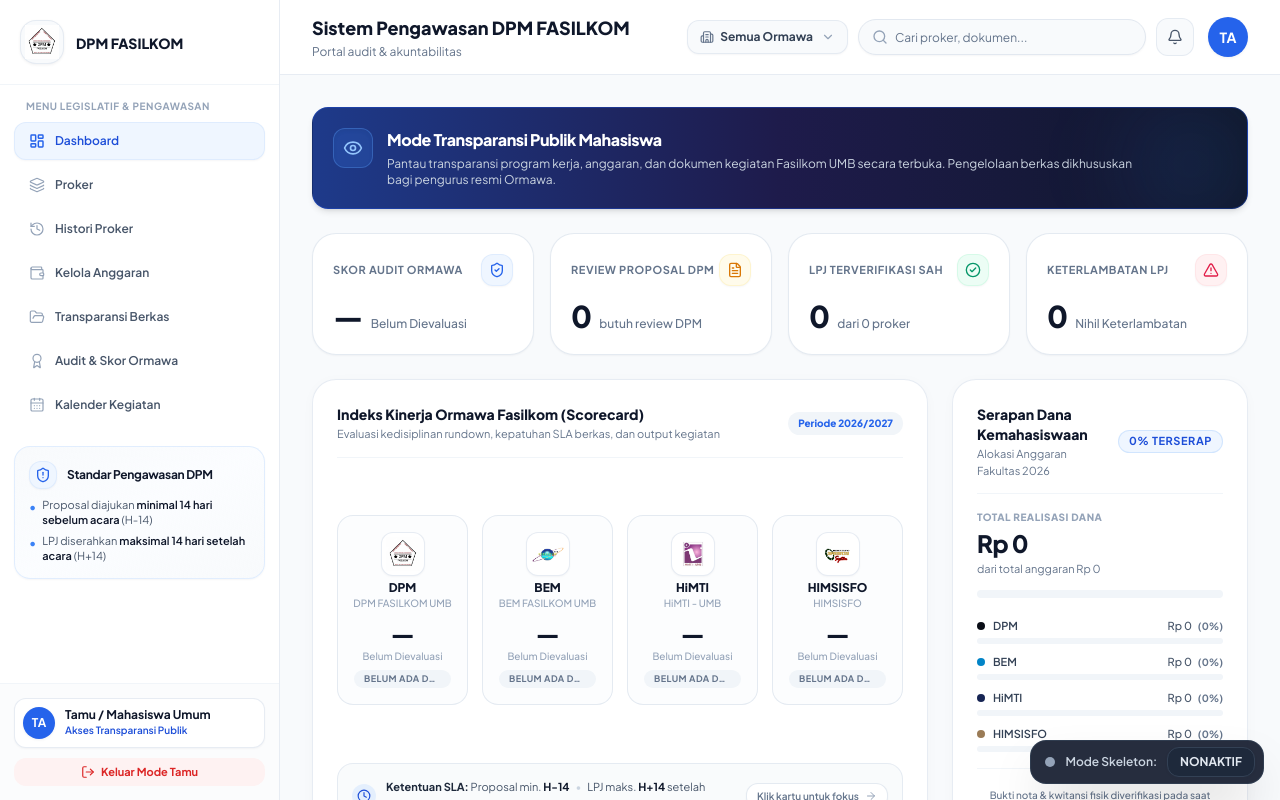
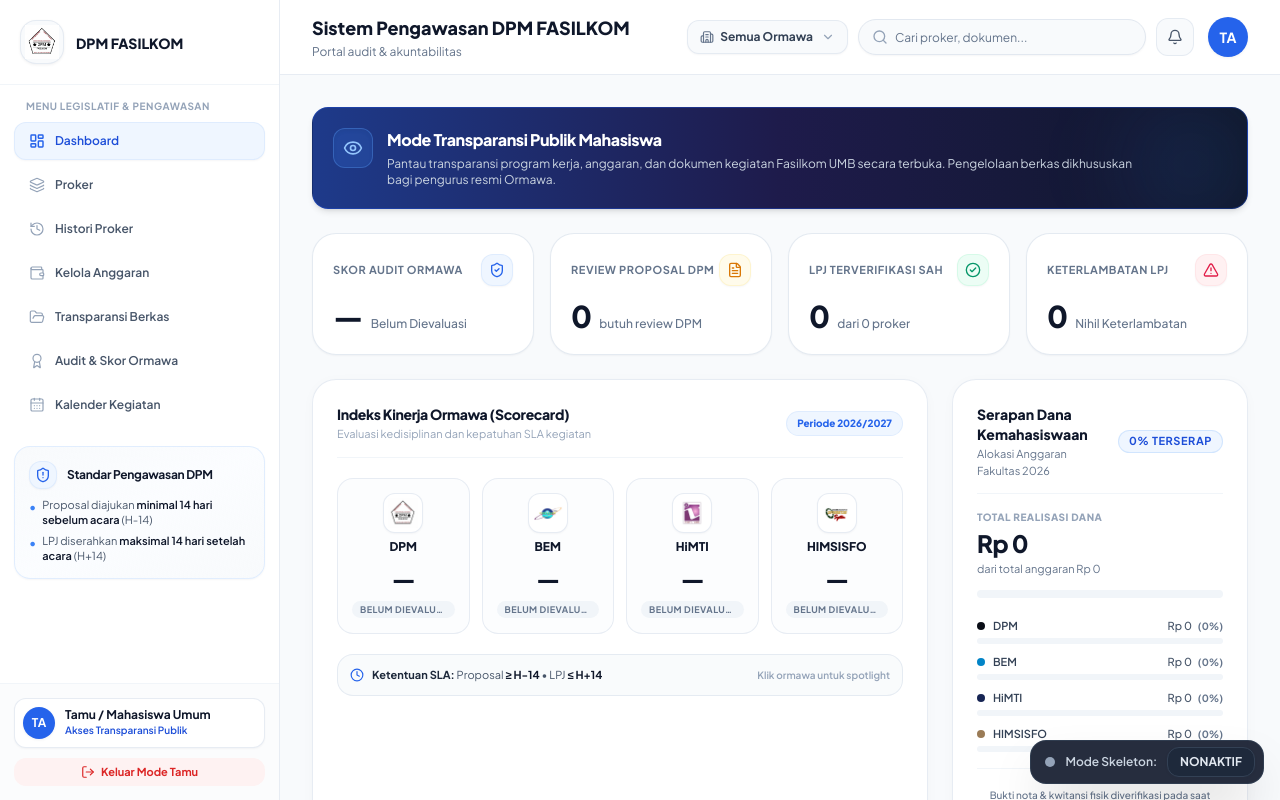
Before and after one commit to daffs26/DPM-Fasilkom-Mercu-Buana-daffs_26, a React (Vite) app: page /login in a window 1280 px wide. Both pictures are taken after a click on the button "Eksplorasi Transparansi (Masuk sebagai Tamu Publik)". Built offline with nearby package versions, Linux system fonts and the light colour scheme.

Commit message:
refactor(dashboard): simplify and modernize scorecard design

```diff
--- a/src/components/dashboard/components/Scorecard.jsx
+++ b/src/components/dashboard/components/Scorecard.jsx
@@ -6,9 +6,7 @@ import {
   CheckCircle2,
   AlertTriangle,
   AlertOctagon,
-  Clock,
-  ArrowRight,
-  Info
+  Clock
 } from 'lucide-react';
 
 const DashboardScorecard = React.memo(function DashboardScorecard({
@@ -31,26 +29,26 @@ const DashboardScorecard = React.memo(function DashboardScorecard({
   const currentOrmawa = activeOrmawa || ormawas?.find(o => o.id === selectedOrmawaFilter) || ormawas?.[0];
 
   return (
-    <Card className="lg:col-span-2 rounded-3xl p-5 sm:p-6 border-slate-200/80 shadow-soft flex flex-col justify-between">
+    <Card className="lg:col-span-2 rounded-3xl p-5 sm:p-6 border-slate-200/80 shadow-soft flex flex-col justify-start gap-4">
       {selectedOrmawaFilter === 'all' && canViewAll ? (
         <>
           {/* TAMPILAN 1: OVERVIEW 4 ORMAWA (DPM & TAMU PUBLIK) */}
           <div className="flex flex-col sm:flex-row sm:items-center justify-between pb-3.5 border-b border-slate-100 gap-2">
             <div>
-              <h3 className="font-extrabold text-slate-900 text-sm tracking-normal">
-                Indeks Kinerja Ormawa Fasilkom (Scorecard)
+              <h3 className="font-extrabold text-slate-900 text-sm tracking-tight">
+                Indeks Kinerja Ormawa (Scorecard)
               </h3>
-              <p className="text-[11px] text-slate-500 mt-0.5">
-                Evaluasi kedisiplinan rundown, kepatuhan SLA berkas, dan output kegiatan
+              <p className="text-[11px] text-slate-400 mt-0.5">
+                Evaluasi kedisiplinan dan kepatuhan SLA kegiatan
               </p>
             </div>
-            <p className="text-[10px] font-extrabold text-blue-600 bg-slate-100 px-2.5 py-1 rounded-full shrink-0">
+            <p className="text-[10px] font-extrabold text-blue-600 bg-blue-50 border border-blue-100/80 px-2.5 py-1 rounded-full shrink-0 self-start sm:self-auto">
               Periode 2026/2027
             </p>
           </div>
 
           {/* 4 Ormawa Cards */}
-          <div className="grid grid-cols-2 sm:grid-cols-4 gap-3.5 my-5">
+          <div className="grid grid-cols-2 sm:grid-cols-4 gap-3 my-1">
             {ormawas.map((o) => {
               const oProkers = prokers.filter(p => p.ormawaId === o.id);
               const oAudited = oProkers.filter(p => p.lpj?.auditScore);
@@ -63,29 +61,28 @@ const DashboardScorecard = React.memo(function DashboardScorecard({
                 <div
                   key={o.id}
                   onClick={() => setSelectedOrmawaFilter(o.id)}
-                  className={`p-4 rounded-2xl border transition-all duration-200 hover:shadow-xs cursor-pointer flex flex-col items-center text-center justify-between min-h-[172px] group ${
-                    hasOverdue ? 'border-rose-200 bg-rose-50/20' : 'border-slate-200/90 bg-slate-50/40 hover:bg-white hover:border-blue-300'
+                  className={`p-3.5 rounded-2xl border transition-all duration-200 hover:shadow-xs cursor-pointer flex flex-col items-center text-center justify-between min-h-[156px] group ${
+                    hasOverdue ? 'border-rose-200 bg-rose-50/20' : 'border-slate-200/80 bg-slate-50/40 hover:bg-white hover:border-blue-300'
                   }`}
-                  title={`Klik untuk melihat detail kinerja khusus ${o.shortName}`}
+                  title={`Klik untuk detail ${o.shortName}`}
                 >
-                  <div className="w-11 h-11 p-1 rounded-xl bg-white border border-slate-200/80 shadow-2xs flex items-center justify-center mb-1 group-hover:scale-105 transition">
+                  <div className="w-10 h-10 p-1 rounded-xl bg-white border border-slate-200/80 shadow-2xs flex items-center justify-center mb-1 group-hover:scale-105 transition">
                     <img src={o.logo} alt={o.name} className="w-full h-full object-contain" />
                   </div>
                   <div>
                     <h4 className="font-extrabold text-xs text-slate-900 group-hover:text-blue-600 transition">{o.shortName}</h4>
-                    <p className="text-[10px] text-slate-400 font-medium truncate max-w-[100px]">{o.name}</p>
                   </div>
 
-                  <div className="my-1.5">
+                  <div className="my-1">
                     <span className="text-2xl font-black text-slate-900 tracking-tight">
                       {oScore !== null ? oScore : '—'}
                     </span>
-                    <span className="text-[10px] text-slate-400 block font-medium">
-                      {oScore !== null ? '/ 100 Poin' : 'Belum Dievaluasi'}
-                    </span>
+                    {oScore !== null && (
+                      <span className="text-[10px] text-slate-400 font-bold block">/100</span>
+                    )}
                   </div>
 
-                  <span className={`text-[9px] px-2 sm:px-2.5 py-0.5 rounded-full font-bold uppercase tracking-wider shrink-0 max-w-full truncate block ${
+                  <span className={`text-[9px] px-2 py-0.5 rounded-full font-bold uppercase tracking-wider shrink-0 max-w-full truncate block ${
                     hasOverdue
                       ? 'bg-rose-100 text-rose-700'
                       : oScore !== null
@@ -96,38 +93,32 @@ const DashboardScorecard = React.memo(function DashboardScorecard({
                       ? 'Terlambat LPJ'
                       : oScore !== null
                       ? (oScore >= 85 ? 'Predikat A' : oScore >= 70 ? 'Predikat B' : 'Predikat C')
-                      : 'Belum Ada Data'}
+                      : 'Belum Dievaluasi'}
                   </span>
                 </div>
               );
             })}
           </div>
 
-          {/* Baris bawah: Peringatan SLA DPM */}
-          <div className="p-3.5 bg-slate-50/80 rounded-2xl border border-slate-200/80 flex flex-col sm:flex-row sm:items-center justify-between gap-2.5 text-xs">
-            <div className="flex items-center gap-2.5 min-w-0">
-              <div className="w-6 h-6 rounded-lg bg-blue-100/70 text-blue-700 flex items-center justify-center shrink-0">
-                <Clock className="w-3.5 h-3.5" />
-              </div>
-              <p className="text-[11px] text-slate-600 leading-relaxed">
-                <span className="font-bold text-slate-800">Ketentuan SLA:</span>{' '}
-                Proposal min. <span className="font-bold text-slate-900">H-14</span>{' '}
-                <span className="text-slate-300 mx-1">•</span>{' '}
-                LPJ maks. <span className="font-bold text-slate-900">H+14</span> setelah acara
+          {/* Baris bawah SLA minimalis */}
+          <div className="p-3 bg-slate-50/80 rounded-2xl border border-slate-200/80 flex flex-col sm:flex-row sm:items-center justify-between gap-2 text-xs">
+            <div className="flex items-center gap-2 min-w-0">
+              <Clock className="w-3.5 h-3.5 text-blue-600 shrink-0" />
+              <p className="text-[11px] text-slate-600 truncate">
+                <span className="font-bold text-slate-800">Ketentuan SLA:</span> Proposal <span className="font-bold text-slate-900">≥ H-14</span> • LPJ <span className="font-bold text-slate-900">≤ H+14</span>
               </p>
             </div>
-            <div className="flex items-center gap-1.5 text-[10px] font-semibold text-slate-500 bg-white border border-slate-200/90 px-2.5 py-1 rounded-xl shadow-2xs self-start sm:self-auto shrink-0">
-              <span>Klik kartu untuk fokus</span>
-              <ArrowRight className="w-3 h-3 text-slate-400" />
-            </div>
+            <span className="text-[10px] font-semibold text-slate-400 shrink-0">
+              Klik ormawa untuk spotlight
+            </span>
           </div>
         </>
       ) : (
-        /* TAMPILAN 2: SPOTLIGHT KHUSUS ORMAWA SENDIRI (ORMAWA) ATAU ORMAWA TERPILIH (DPM / TAMU) */
+        /* TAMPILAN 2: SPOTLIGHT KHUSUS ORMAWA TERPILIH (MINIMALIS & ELEGAN) */
         <>
           <div className="flex flex-col sm:flex-row sm:items-center justify-between pb-3.5 border-b border-slate-100 gap-2">
             <div className="flex items-center gap-2.5 min-w-0">
-              <div className="w-10 h-10 p-1 rounded-xl bg-white border border-slate-200 shadow-2xs flex items-center justify-center shrink-0 overflow-hidden">
+              <div className="w-9 h-9 p-1 rounded-xl bg-white border border-slate-200 shadow-2xs flex items-center justify-center shrink-0 overflow-hidden">
                 {currentOrmawa?.logo ? (
                   <img
                     src={currentOrmawa.logo}
@@ -140,13 +131,11 @@ const DashboardScorecard = React.memo(function DashboardScorecard({
                 ) : null}
               </div>
               <div className="min-w-0">
-                <div className="flex items-center gap-2 flex-wrap">
-                  <h3 className="font-extrabold text-slate-900 text-sm tracking-normal">
-                    Indeks Kinerja: {currentOrmawa?.shortName || 'Ormawa'}
-                  </h3>
-                </div>
-                <p className="text-[11px] text-slate-500 mt-0.5 truncate">
-                  {currentOrmawa?.name || 'Organisasi Mahasiswa'} • Evaluasi Kepatuhan Periode 2026/2027
+                <h3 className="font-extrabold text-slate-900 text-sm tracking-tight truncate">
+                  Indeks Kinerja: {currentOrmawa?.shortName || 'Ormawa'}
+                </h3>
+                <p className="text-[11px] text-slate-400 font-medium truncate">
+                  {currentOrmawa?.name || 'Organisasi Mahasiswa'} • Periode 2026/2027
                 </p>
               </div>
             </div>
@@ -156,7 +145,7 @@ const DashboardScorecard = React.memo(function DashboardScorecard({
               <button
                 type="button"
                 onClick={() => setSelectedOrmawaFilter('all')}
-                className="text-xs font-bold text-blue-600 hover:text-blue-800 bg-blue-50 hover:bg-blue-100 border border-blue-200/80 px-3 py-1.5 rounded-xl transition flex items-center gap-1.5 cursor-pointer self-start sm:self-auto shrink-0"
+                className="text-xs font-bold text-blue-600 hover:text-blue-800 bg-blue-50/80 hover:bg-blue-100 border border-blue-200/60 px-3 py-1.5 rounded-xl transition flex items-center gap-1 cursor-pointer self-start sm:self-auto shrink-0 shadow-2xs"
               >
                 <span>&larr; Semua Ormawa</span>
               </button>
@@ -164,96 +153,96 @@ const DashboardScorecard = React.memo(function DashboardScorecard({
           </div>
 
           {/* Grid Komparatif Khusus Ormawa Terpilih */}
-          <div className="my-5 grid grid-cols-1 md:grid-cols-12 gap-4">
+          <div className="grid grid-cols-1 md:grid-cols-12 gap-3 sm:gap-4 flex-1 items-stretch">
             {/* Kolom Kiri: Spotlight Skor & Predikat */}
-            <div className="md:col-span-5 p-4 sm:p-5 rounded-2xl bg-gradient-to-br from-slate-50 to-blue-50/40 border border-blue-100 flex flex-col justify-between items-center text-center">
+            <div className="md:col-span-5 p-5 sm:p-6 rounded-2xl bg-gradient-to-br from-slate-50 via-white to-blue-50/40 border border-slate-200/90 flex flex-col items-center justify-between text-center shadow-2xs">
               <span className="text-[10px] font-extrabold text-slate-400 uppercase tracking-wider">
-                SKOR AKHIR AUDIT DPM
+                Skor Audit Kinerja
               </span>
-              <div className="my-2">
-                <span className="text-4xl sm:text-5xl font-black text-slate-900 tracking-tight">
-                  {activeOrmawaScore !== null ? activeOrmawaScore : '—'}
-                </span>
-                <span className="text-xs text-slate-400 block font-semibold mt-1">
-                  {activeOrmawaScore !== null ? 'dari 100 Poin Kepatuhan' : 'Belum Dievaluasi'}
+              <div className="my-auto py-3">
+                <div className="flex items-baseline justify-center gap-1">
+                  <span className="text-4xl sm:text-5xl font-black text-slate-900 tracking-tight">
+                    {activeOrmawaScore !== null ? activeOrmawaScore : '—'}
+                  </span>
+                  {activeOrmawaScore !== null && (
+                    <span className="text-sm font-bold text-slate-400">/100</span>
+                  )}
+                </div>
+                <span className="text-[11px] text-slate-400 font-medium block mt-1">
+                  {activeOrmawaScore !== null ? 'Poin Kepatuhan' : 'Belum Ada Evaluasi'}
                 </span>
               </div>
-              <span className={`text-xs px-3.5 py-1 rounded-full font-extrabold tracking-wide uppercase shadow-2xs ${
+              <span className={`text-[11px] px-3.5 py-1 rounded-full font-extrabold uppercase tracking-wide shadow-2xs ${
                 activeOrmawaScore !== null
-                  ? (activeOrmawaScore >= 85 ? 'bg-emerald-100 text-emerald-800 border border-emerald-200' : 'bg-blue-100 text-blue-800 border border-blue-200')
-                  : 'bg-slate-100 text-slate-600 border border-slate-200'
+                  ? (activeOrmawaScore >= 85 ? 'bg-emerald-100 text-emerald-800 border border-emerald-200/60' : 'bg-blue-100 text-blue-800 border border-blue-200/60')
+                  : 'bg-slate-100 text-slate-600 border border-slate-200/80'
               }`}>
                 {activeOrmawaPredikat}
               </span>
             </div>
 
             {/* Kolom Kanan: 3 Pilar Kepatuhan & Kedisiplinan */}
-            <div className="md:col-span-7 grid grid-cols-1 sm:grid-cols-3 gap-2.5">
-              {/* Pilar 1: Kepatuhan Proposal SLA H-14 */}
-              <div className="p-3 rounded-2xl border border-slate-200/90 bg-white shadow-2xs flex flex-col justify-between">
-                <div className="flex items-center justify-between mb-1.5">
-                  <span className="text-[10px] font-bold text-slate-400 uppercase">SLA Proposal</span>
-                  <div className="w-6 h-6 rounded-lg bg-amber-50 text-amber-600 flex items-center justify-center">
+            <div className="md:col-span-7 grid grid-cols-1 sm:grid-cols-3 gap-3">
+              {/* Pilar 1: SLA Proposal */}
+              <div className="p-4 rounded-2xl border border-slate-200/80 bg-slate-50/40 hover:bg-white hover:border-slate-300 transition-all duration-200 shadow-2xs flex flex-col justify-between">
+                <div className="flex items-center justify-between">
+                  <span className="text-[10px] font-bold text-slate-400 uppercase tracking-wider">SLA Proposal</span>
+                  <div className="w-6 h-6 rounded-lg bg-amber-50 text-amber-600 flex items-center justify-center shrink-0">
                     <FileText className="w-3.5 h-3.5" />
                   </div>
                 </div>
-                <div>
-                  <div className="text-base font-black text-slate-900">
+                <div className="my-auto py-2">
+                  <div className="text-xl font-black text-slate-900">
                     {activeOrmawaProposalSlaPercent !== null ? `${activeOrmawaProposalSlaPercent}%` : '—'}
                   </div>
-                  <p className="text-[10px] text-slate-500 font-medium mt-0.5 leading-snug">
-                    {activeOrmawaProposalSlaPercent !== null ? 'Tepat Waktu (≥ H-14)' : 'Belum Ada Proposal'}
-                  </p>
                 </div>
-                <div className="mt-2 pt-2 border-t border-slate-100 text-[9px] text-slate-400 font-medium">
-                  {activeOrmawaWithProposal.length} Berkas Diajukan
-                </div>
+                <span className="text-[11px] text-slate-500 font-medium truncate">
+                  {activeOrmawaWithProposal.length > 0
+                    ? `${activeOrmawaWithProposal.length} Berkas Diajukan`
+                    : 'Belum Ada Berkas'}
+                </span>
               </div>
 
-              {/* Pilar 2: Ketepatan LPJ SLA H+14 */}
-              <div className="p-3 rounded-2xl border border-slate-200/90 bg-white shadow-2xs flex flex-col justify-between">
-                <div className="flex items-center justify-between mb-1.5">
-                  <span className="text-[10px] font-bold text-slate-400 uppercase">Kedisiplinan LPJ</span>
-                  <div className={`w-6 h-6 rounded-lg flex items-center justify-center ${
+              {/* Pilar 2: Kedisiplinan LPJ */}
+              <div className="p-4 rounded-2xl border border-slate-200/80 bg-slate-50/40 hover:bg-white hover:border-slate-300 transition-all duration-200 shadow-2xs flex flex-col justify-between">
+                <div className="flex items-center justify-between">
+                  <span className="text-[10px] font-bold text-slate-400 uppercase tracking-wider">Disiplin LPJ</span>
+                  <div className={`w-6 h-6 rounded-lg flex items-center justify-center shrink-0 ${
                     activeOrmawaOverdueLPJ > 0 ? 'bg-rose-50 text-rose-600' : 'bg-emerald-50 text-emerald-600'
                   }`}>
                     {activeOrmawaOverdueLPJ > 0 ? <AlertTriangle className="w-3.5 h-3.5" /> : <CheckCircle2 className="w-3.5 h-3.5" />}
                   </div>
                 </div>
-                <div>
-                  <div className="text-base font-black text-slate-900">
-                    {activeOrmawaOverdueLPJ > 0 ? `${activeOrmawaOverdueLPJ} Terlambat` : 'Nihil'}
+                <div className="my-auto py-2">
+                  <div className={`text-xl font-black ${activeOrmawaOverdueLPJ > 0 ? 'text-rose-600' : 'text-slate-900'}`}>
+                    {activeOrmawaOverdueLPJ > 0 ? `${activeOrmawaOverdueLPJ} Terlambat` : 'Disiplin'}
                   </div>
-                  <p className="text-[10px] text-slate-500 font-medium mt-0.5 leading-snug">
-                    {activeOrmawaOverdueLPJ > 0 ? 'Melewati H+14' : 'Kepatuhan 100% Disiplin'}
-                  </p>
                 </div>
-                <div className="mt-2 pt-2 border-t border-slate-100 text-[9px] text-slate-400 font-medium">
-                  {activeOrmawaProkers.filter(p => p.status === 'completed').length} LPJ Diverifikasi
-                </div>
+                <span className="text-[11px] text-slate-500 font-medium truncate">
+                  {activeOrmawaProkers.filter(p => p.status === 'completed').length > 0
+                    ? `${activeOrmawaProkers.filter(p => p.status === 'completed').length} LPJ Diverifikasi`
+                    : 'Kepatuhan 100%'}
+                </span>
               </div>
 
-              {/* Pilar 3: Status Sanksi / SP */}
-              <div className="p-3 rounded-2xl border border-slate-200/90 bg-white shadow-2xs flex flex-col justify-between">
-                <div className="flex items-center justify-between mb-1.5">
-                  <span className="text-[10px] font-bold text-slate-400 uppercase">Sanksi DPM</span>
-                  <div className={`w-6 h-6 rounded-lg flex items-center justify-center ${
+              {/* Pilar 3: Sanksi SP */}
+              <div className="p-4 rounded-2xl border border-slate-200/80 bg-slate-50/40 hover:bg-white hover:border-slate-300 transition-all duration-200 shadow-2xs flex flex-col justify-between">
+                <div className="flex items-center justify-between">
+                  <span className="text-[10px] font-bold text-slate-400 uppercase tracking-wider">Sanksi SP</span>
+                  <div className={`w-6 h-6 rounded-lg flex items-center justify-center shrink-0 ${
                     activeOrmawaSPs.length > 0 ? 'bg-rose-50 text-rose-600' : 'bg-blue-50 text-blue-600'
                   }`}>
                     {activeOrmawaSPs.length > 0 ? <AlertOctagon className="w-3.5 h-3.5" /> : <ShieldCheck className="w-3.5 h-3.5" />}
                   </div>
                 </div>
-                <div>
-                  <div className="text-base font-black text-slate-900">
+                <div className="my-auto py-2">
+                  <div className={`text-xl font-black ${activeOrmawaSPs.length > 0 ? 'text-rose-600' : 'text-slate-900'}`}>
                     {activeOrmawaSPs.length > 0 ? `${activeOrmawaSPs.length} SP Aktif` : '0 SP'}
                   </div>
-                  <p className="text-[10px] text-slate-500 font-medium mt-0.5 leading-snug">
-                    {activeOrmawaSPs.length > 0 ? 'Ada Teguran DPM' : 'Bebas Pelanggaran'}
-                  </p>
                 </div>
-                <div className="mt-2 pt-2 border-t border-slate-100 text-[9px] text-slate-400 font-medium">
-                  Status Pengawasan Bersih
-                </div>
+                <span className="text-[11px] text-slate-500 font-medium truncate">
+                  {activeOrmawaSPs.length > 0 ? 'Ada Teguran DPM' : 'Bebas Pelanggaran'}
+                </span>
               </div>
             </div>
           </div>
```
